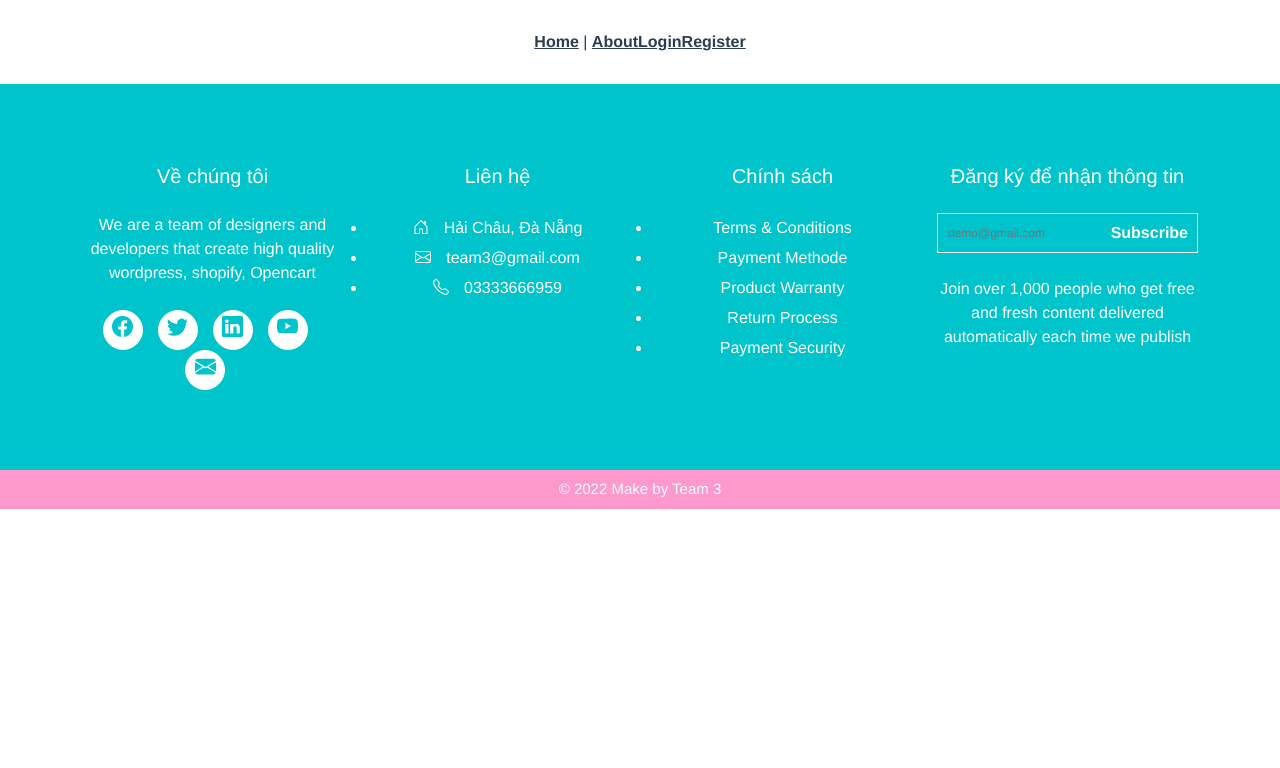
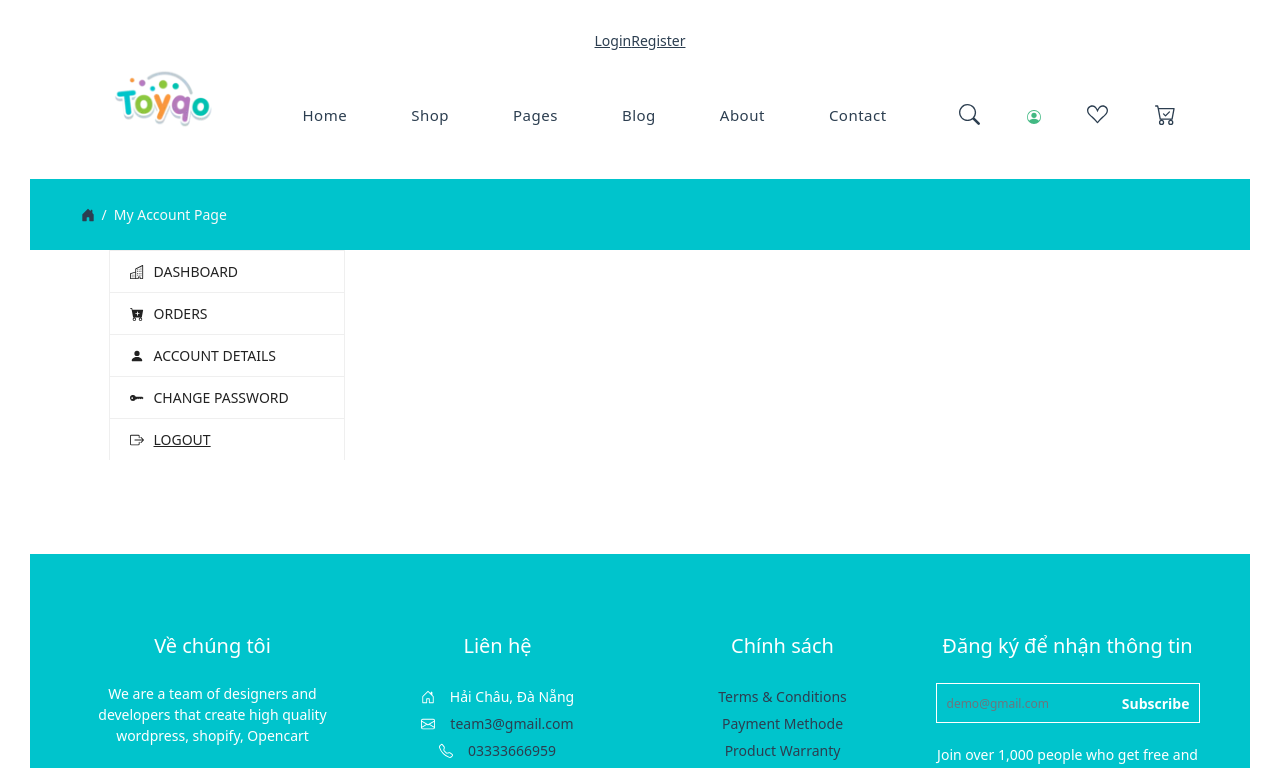
Before and after one commit to tukoi2001/toy-stores, a Vue app in the folder toy-stores/: page /me in a window 1280 px wide. Shown: the top 768 px of the page. Built offline with nearby package versions, Linux system fonts and the light colour scheme.

Commit message:
KTS-68-implement-code-sidebar

```diff
--- a/toy-stores/src/App.vue
+++ b/toy-stores/src/App.vue
@@ -1,36 +1,105 @@
 <template>
   <div id="app">
     <div id="nav">
-      <router-link to="/">Home</router-link> |
-      <router-link to="/about">About</router-link>
       <router-link to="/login">Login</router-link>
       <router-link to="/register">Register</router-link>
+      <the-header />
+      <router-view/>
     </div>
-    <router-view/>
   </div>
 </template>
 <script>
+import TheHeader from "../src/components/common/TheHeader.vue";
 
+export default {
+  name: "Home",
+  components: {
+    TheHeader,
+  },
+};
 </script>
 <style>
 #app {
-  font-family: Avenir, Helvetica, Arial, sans-serif;
   -webkit-font-smoothing: antialiased;
   -moz-osx-font-smoothing: grayscale;
   text-align: center;
   color: #2c3e50;
 }
 
+/* Default Font */
+@import url('https://fonts.googleapis.com/css2?family=Roboto:ital,wght@0,100;0,300;0,400;0,500;0,700;0,900;1,100;1,300;1,400;1,500;1,700;1,900&display=swap');
+
 #nav {
   padding: 30px;
 }
 
 #nav a {
-  font-weight: bold;
+  /* font-weight: bold; */
   color: #2c3e50;
 }
 
 #nav a.router-link-exact-active {
   color: #42b983;
 }
+/* ------------------------------------------------- */
+/* Reset CSS */
+/* http://meyerweb.com/eric/tools/css/reset/
+   v2.0 | 20110126
+   License: none (public domain)
+*/
+
+html, body, div, span, applet, object, iframe,
+h1, h2, h3, h4, h5, h6, p, blockquote, pre,
+a, abbr, acronym, address, big, cite, code,
+del, dfn, em, img, ins, kbd, q, s, samp,
+small, strike, strong, sub, sup, tt, var,
+b, u, i, center,
+dl, dt, dd, ol, ul, li,
+fieldset, form, label, legend,
+table, caption, tbody, tfoot, thead, tr, th, td,
+article, aside, canvas, details, embed,
+figure, figcaption, footer, header, hgroup,
+menu, nav, output, ruby, section, summary,
+time, mark, audio, video {
+	margin: 0;
+	padding: 0;
+	border: 0;
+	font-size: 14px;
+	/* font: inherit; */
+	vertical-align: baseline;
+}
+/* HTML5 display-role reset for older browsers */
+article, aside, details, figcaption, figure,
+footer, header, hgroup, menu, nav, section {
+	display: block;
+}
+body {
+	line-height: 1;
+}
+ol, ul {
+	list-style: none;
+}
+blockquote, q {
+	quotes: none;
+}
+blockquote:before, blockquote:after,
+q:before, q:after {
+	content: '';
+	content: none;
+}
+table {
+	border-collapse: collapse;
+	border-spacing: 0;
+}
+
+/* Defaul Hover */
+a, a:hover, a:focus, a:active, button, button:focus, .btn, .btn:focus, input, input:focus, select, textarea {
+    -webkit-transition: all 0.5s ease 0s;
+    -o-transition: all 0.5s ease 0s;
+    transition: all 0.5s ease 0s;
+    color: inherit;
+    text-decoration: none;
+    outline: 0;
+    background: none;
+}
 </style>
--- /dev/null
+++ b/toy-stores/src/assets/css/components/user/Me.css
@@ -0,0 +1,3 @@
+.myaccount-page-wrapper {
+    margin-bottom: 80px;
+}
--- /dev/null
+++ b/toy-stores/src/assets/css/components/user/Sidebar.css
@@ -0,0 +1,31 @@
+.myaccount-tab-menu {
+    -webkit-box-orient: vertical;
+    -webkit-box-direction: normal;
+    -webkit-flex-direction: column;
+    -ms-flex-direction: column;
+    flex-direction: column;
+}
+
+.myaccount-tab-menu ul li a {
+    border: 1px solid #efefef;
+    border-bottom: none;
+    color: #222222!important;
+    font-weight: 500;
+    display: block;
+    padding: 10px 15px;
+    text-transform: uppercase;
+    text-align: left;
+    cursor: pointer;
+}
+
+.myaccount-tab-menu ul li a:hover, .myaccount-tab-menu ul li a.active {
+    background-color: #00c4cc;
+    border-color: #00c4cc;
+    color: #ffffff!important;
+    text-decoration : none;
+}
+
+.myaccount-tab-menu ul li a i {
+    text-align: center;
+    padding: 0 10px 0 5px;
+}
--- a/toy-stores/src/components/common/TheHeader.vue
+++ b/toy-stores/src/components/common/TheHeader.vue
@@ -25,7 +25,7 @@
                     ></b-nav-item
                   >
                   <b-nav-item
-                    ><router-link to="" class="nav__link"
+                    ><router-link to="/pages" class="nav__link"
                       >Pages</router-link
                     ></b-nav-item
                   >
@@ -55,7 +55,7 @@
             <b-icon class="" icon="search"></b-icon>
           </a>
           <a href="" class="nav__icon user">
-            <b-icon class="" icon="person-circle"></b-icon>
+            <router-link to="/me"><b-icon class="" icon="person-circle"></b-icon></router-link>
             <transition name="slide-fade">
               <div class="nav__item" v-if="show">
                 <ul>
--- a/toy-stores/src/components/layout/AuthLayout.vue
+++ b/toy-stores/src/components/layout/AuthLayout.vue
@@ -1,14 +1,12 @@
 <template>
   <div>
-      <the-header />
       <slot></slot>
   </div>
 </template>
 
 <script>
-import TheHeader from '../common/TheHeader.vue'
 export default {
-  components: { TheHeader },
+  components: {  },
     name:"AuthLayout"
 }
 </script>
--- a/toy-stores/src/components/layout/UserLayout.vue
+++ b/toy-stores/src/components/layout/UserLayout.vue
@@ -1,18 +1,18 @@
 <template>
   <div>
-<!-- Header  chua cat-->
-<slot> </slot>
-<the-footer />
-<the-last-footer />
-
+    <bread-crumbs :title="'My Account Page'"/>
+    <slot> </slot>
+    <the-footer />
+    <the-last-footer />
   </div>
 </template>
 
 <script>
+import BreadCrumbs from '../common/BreadCrumbs.vue'
 import TheFooter from '../common/TheFooter.vue'
 import TheLastFooter from '../common/TheLastFooter.vue'
 export default {
-  components: { TheFooter, TheLastFooter },
+  components: { TheFooter, TheLastFooter, BreadCrumbs },
 name: 'UserLayout'
 }
 </script>
--- a/toy-stores/src/views/Home.vue
+++ b/toy-stores/src/views/Home.vue
@@ -1,27 +1,11 @@
 <template>
   <div class="home">
-    <the-header />
-    <the-footer />
-    <the-last-footer />
-    <bread-crumbs  :title="'Home'"/>
+
   </div>
 </template>
 
 <script>
-import BreadCrumbs from '../components/common/BreadCrumbs.vue';
-import TheFooter from "../components/common/TheFooter.vue";
-import TheHeader from "../components/common/TheHeader.vue";
-import TheLastFooter from '../components/common/TheLastFooter.vue';
 
-export default {
-  name: "Home",
-  components: {
-    TheHeader,
-    TheFooter,
-    TheLastFooter,
-    BreadCrumbs,
-  },
-};
 </script>
 <style>
 
--- a/toy-stores/src/views/user/Me.vue
+++ b/toy-stores/src/views/user/Me.vue
@@ -1,19 +1,35 @@
 <template>
   <div>
-<user-layout>
-
-</user-layout>
+    <user-layout>
+      <b-container>
+        <b-row>
+          <b-col lg="12">
+            <div class="myaccount-page-wrapper">
+              <b-row>
+                <b-col lg="3" md="4"><sidebar/></b-col>
+                <b-col lg="9" md="8">
+                  <keep-alive>
+                    <component :is="currentTab"></component>
+                  </keep-alive>
+                </b-col>
+              </b-row>
+            </div>
+          </b-col>
+        </b-row>
+      </b-container>
+    </user-layout>
   </div>
 </template>
 
 <script>
-import UserLayout from '../../components/layout/UserLayout.vue'
+import UserLayout from "../../components/layout/UserLayout.vue";
+import Sidebar from './Sidebar.vue';
 export default {
-  components: { UserLayout },
-name: 'Me'
-}
+  components: { UserLayout, Sidebar },
+  name: "Me",
+};
 </script>
 
-<style>
+<style scoped src="@/assets/css/components/user/Me.css">
 
 </style>
--- /dev/null
+++ b/toy-stores/src/views/user/Sidebar.vue
@@ -0,0 +1,51 @@
+<template>
+  <div class="myaccount-tab-menu nav" role="tablist">
+    <ul>
+      <li v-for="(item, index) in tabs" :key="index">
+        <a
+          ><i><b-icon :icon="item.icon" /></i>{{ item.title }}</a
+        >
+      </li>
+      <li>
+        <router-link to="/"
+          ><i><b-icon icon="box-arrow-right"></b-icon></i>Logout</router-link
+        >
+      </li>
+    </ul>
+  </div>
+</template>
+
+<script>
+export default {
+  name: "Sidebar",
+  data() {
+    return {
+      tabs: [
+        {
+          icon: "building",
+          title: "Dashboard",
+          tabs: "dash-board",
+        },
+        {
+          icon: "cart-plus-fill",
+          title: "Orders",
+          tabs: "orders",
+        },
+        {
+          icon: "person-fill",
+          title: "Account Details",
+          tabs: "",
+        },
+        {
+          icon: "key-fill",
+          title: "Change Password",
+          tabs: "",
+        },
+      ],
+    };
+  },
+};
+</script>
+
+<style scoped src="@/assets/css/components/user/Sidebar.css">
+</style>
```
